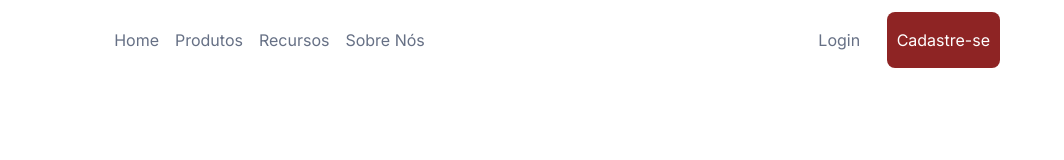
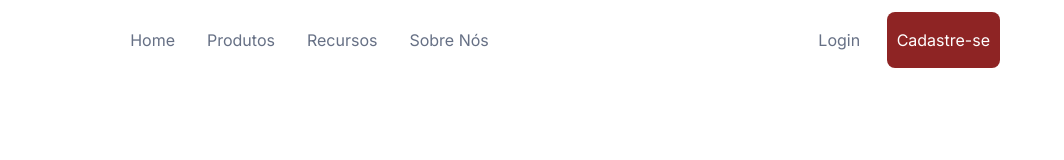
Before and after one commit to joaofelipelemos/7DaysOfCode, a plain HTML site: page index.html in a window 1280 px wide. Shown: the full height of the page, 216-1280 px from the left. Drawn offline with Linux system fonts and the light colour scheme.

Commit message:
header & nav v2

```diff
--- a/css/components/_nav.scss
+++ b/css/components/_nav.scss
@@ -21,7 +21,9 @@ nav{
         width: 50%;
         max-width: 80%;
         .menu__items{
-            margin-right: 16px;
+            margin: 0 16px 0 16px;
+            padding-top: 10px;
+            padding-bottom: 10px;
         }
     }
     .btn__signup{
```
Also changed, not shown: css/style.css, 1 other file.
